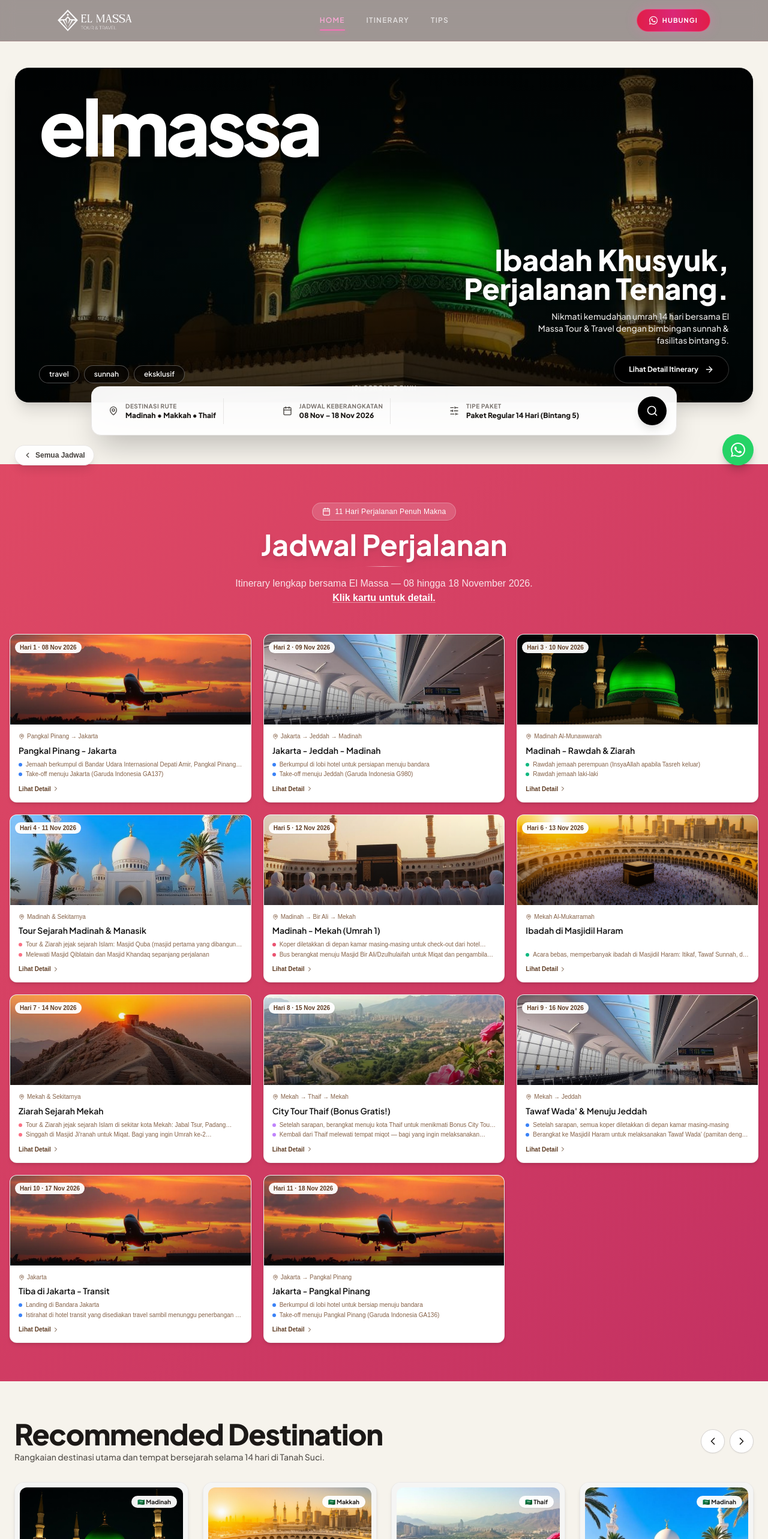
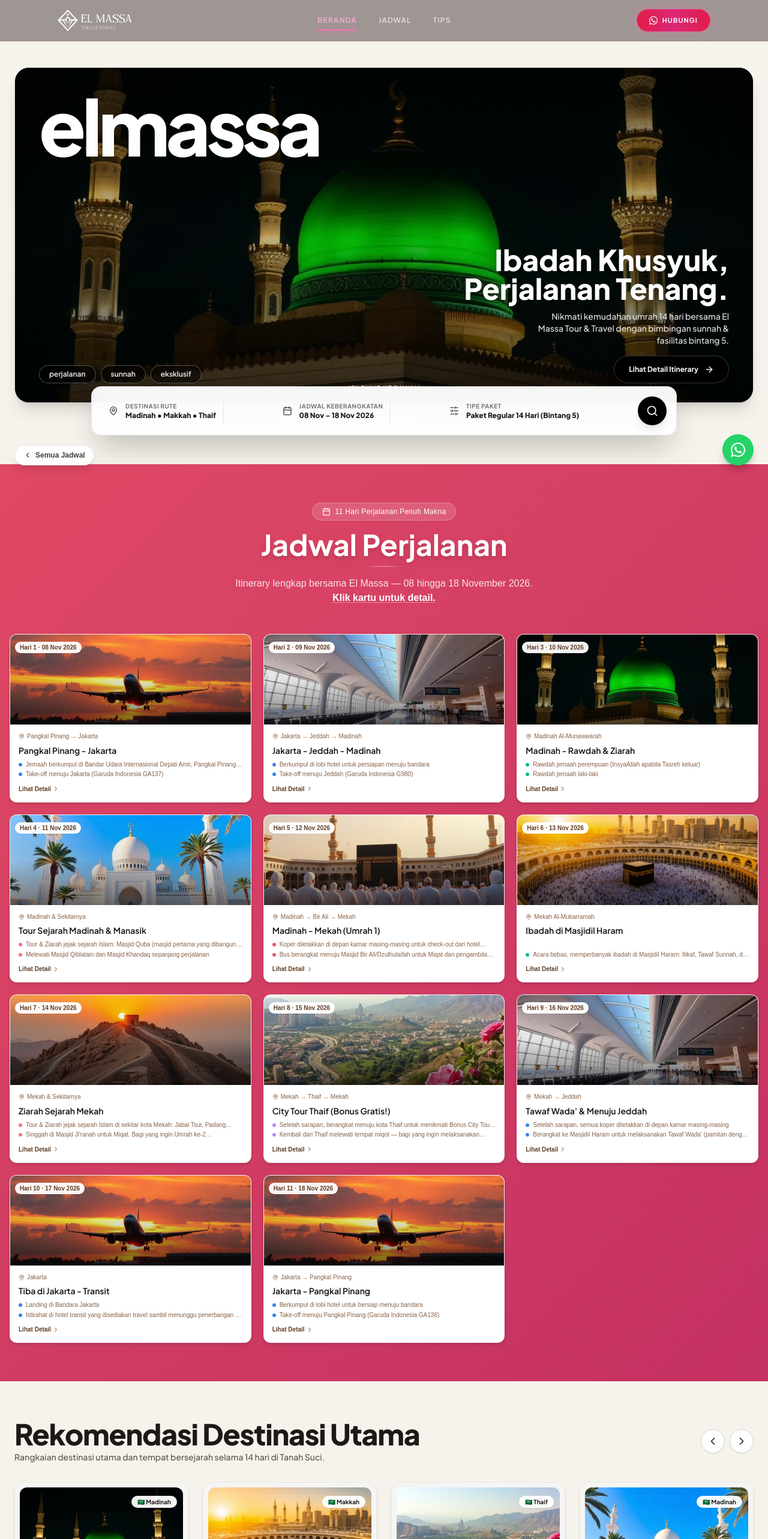
Before and after one commit to darcia2024/itinerary.elmassa, a React (Vite) app: page /november-2026 in a window 1280 px wide. Shown: the top 2566 px of the page at 60% size. Built offline with nearby package versions, Linux system fonts and the light colour scheme; the HTML template or start-up script is replaced by a standard one.

Commit message:
style: translate all remaining English labels and section titles to standard Bahasa Indonesia

```diff
--- a/src/components/FeaturesSection.tsx
+++ b/src/components/FeaturesSection.tsx
@@ -55,7 +55,7 @@ const FeaturesSection = () => {
         <div className="flex items-center justify-between mb-8">
           <div>
             <h2 className="font-sans text-3xl sm:text-5xl font-black text-stone-900 tracking-tight">
-              Recommended Destination
+              Rekomendasi Destinasi Utama
             </h2>
             <p className="text-xs sm:text-sm text-stone-600 font-medium mt-1">
               Rangkaian destinasi utama dan tempat bersejarah selama 14 hari di Tanah Suci.
@@ -144,7 +144,7 @@ const FeaturesSection = () => {
           <div className="lg:col-span-6 space-y-6">
             <div className="space-y-3">
               <h2 className="font-sans text-3xl sm:text-5xl font-black text-stone-900 tracking-tight leading-tight">
-                Elevate Your Spiritual Journey
+                Tingkatkan Kualitas Ibadah Anda
               </h2>
               <p className="text-xs sm:text-sm text-stone-600 font-medium leading-relaxed">
                 El Massa Tour &amp; Travel menghadirkan standar pelayanan ibadah terbaik agar setiap detik perjalanan Anda terasa berkesan dan tenang.
--- a/src/components/Footer.tsx
+++ b/src/components/Footer.tsx
@@ -47,10 +47,10 @@ const Footer = () => {
         {/* ── Giant Editorial Footer Text ── */}
         <div className="pt-8 text-center">
           <h2 className="font-display text-4xl sm:text-7xl md:text-8xl lg:text-9xl font-black uppercase tracking-tighter text-white/10 select-none leading-none">
-            EL MASSA ITINERARIES
+            BROSUR ITINERARY EL MASSA
           </h2>
           <p className="mt-4 text-[11px] font-medium text-rose-200/50 uppercase tracking-widest">
-            © 2026 EL MASSA TOUR &amp; TRAVEL · EDITORIAL DIGITAL ITINERARY BROCHURE
+            © 2026 EL MASSA TOUR &amp; TRAVEL · BROSUR ITINERARY DIGITAL RESMI
           </p>
         </div>
       </div>
--- a/src/components/HeroSection.tsx
+++ b/src/components/HeroSection.tsx
@@ -51,7 +51,7 @@ const HeroSection = ({
 
             {/* Tag Pills (Left side on desktop, stacked on mobile) */}
             <div className="hidden sm:flex flex-wrap gap-2">
-              {["travel", "sunnah", "eksklusif"].map((pill) => (
+              {["perjalanan", "sunnah", "eksklusif"].map((pill) => (
                 <span
                   key={pill}
                   className="bg-black/50 backdrop-blur-md text-white/95 text-xs font-semibold px-4 py-1.5 rounded-full border border-white/30 shadow-sm"
@@ -85,7 +85,7 @@ const HeroSection = ({
 
           {/* Centered Scroll Indicator */}
           <div className="absolute bottom-4 left-1/2 -translate-x-1/2 hidden md:flex items-center gap-2 text-[11px] text-white/70 font-semibold tracking-wider uppercase z-10">
-            <span>(0) Scroll Down</span>
+            <span>(0) Gulir Ke Bawah</span>
           </div>
 
         </div>
--- a/src/components/Navbar.tsx
+++ b/src/components/Navbar.tsx
@@ -31,8 +31,8 @@ const Navbar = () => {
   }, []);
 
   const navLinks = [
-    { href: "#", label: "Home", id: "home" },
-    { href: "#jadwal", label: "Itinerary", id: "jadwal" },
+    { href: "#", label: "Beranda", id: "home" },
+    { href: "#jadwal", label: "Jadwal", id: "jadwal" },
     { href: "#tips", label: "Tips", id: "tips" },
   ];
 
```
